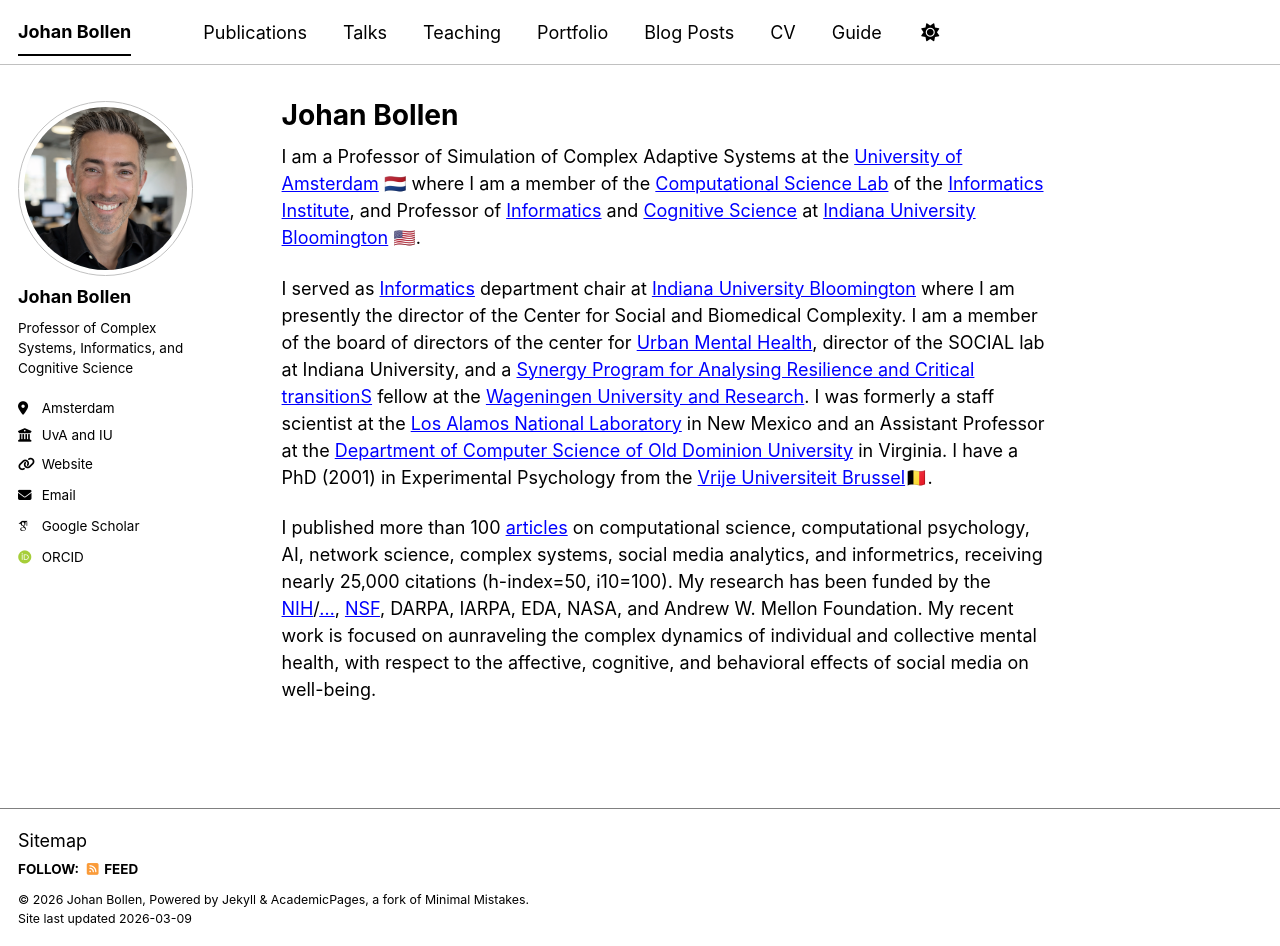
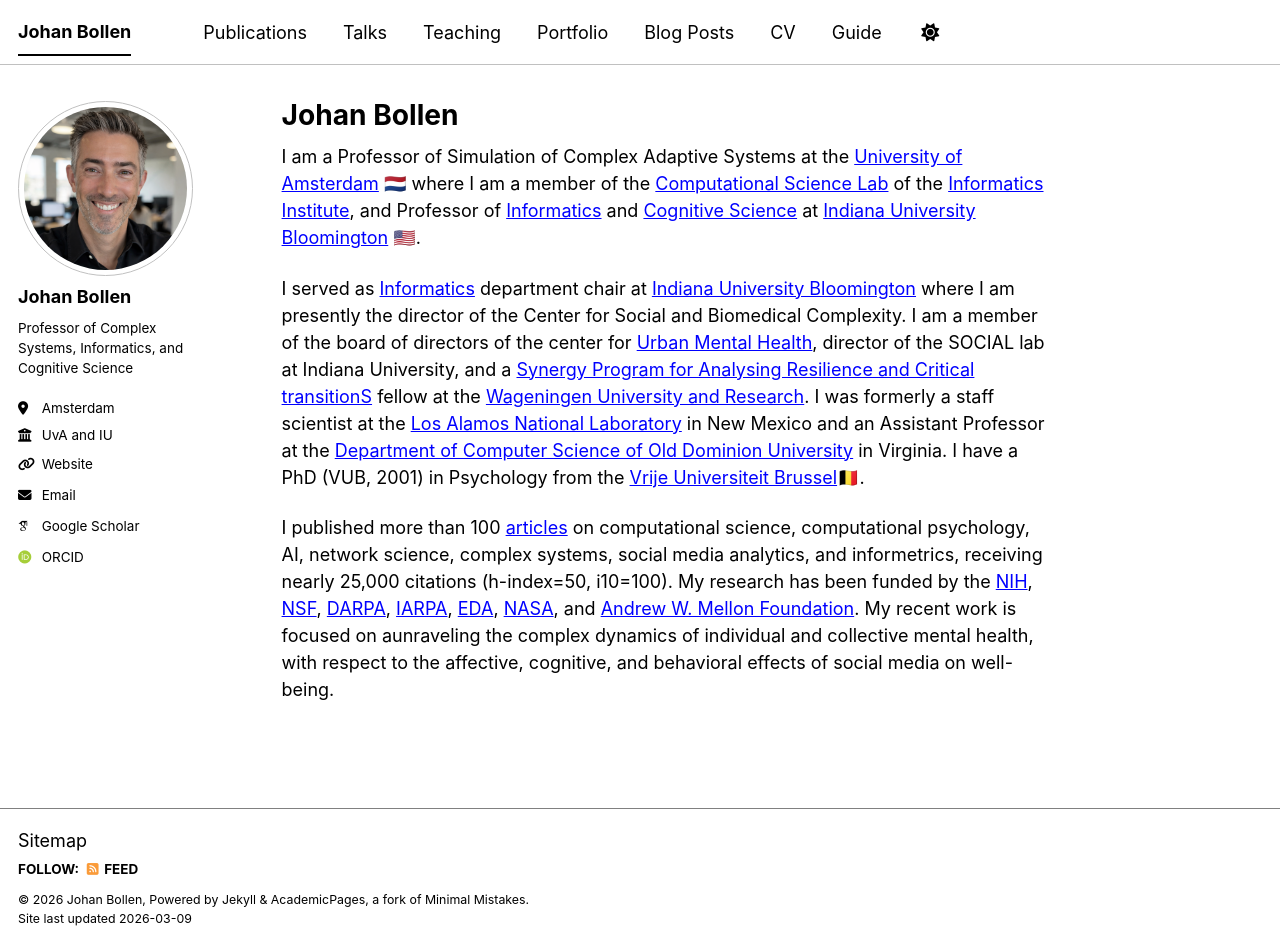
Before and after one commit to jbollen/jbollen.github.io, a Jekyll site: the page built from _pages/about.md, in a window 1280 px wide and 946 px high. Built offline with Jekyll 4.4.1, drawn with Linux system fonts in a browser that asks for light colours; some web fonts are replaced; a script bundle is joined from its source files by our own code; library files that are not in the unit come from our copies.

Commit message:
Update about.md

```diff
--- a/_pages/about.md
+++ b/_pages/about.md
@@ -9,6 +9,6 @@
 
 I am a Professor of Simulation of Complex Adaptive Systems at the [University of Amsterdam](https://ivi.uva.nl/) 🇳🇱 where I am a member of the [Computational Science Lab](https://ivi.uva.nl/research/computational-science-lab-csl.html) of the [Informatics Institute](https://ivi.uva.nl/), and Professor of [Informatics](https://luddy.iu.edu/academics/units/informatics.html) and [Cognitive Science](https://cogs.indiana.edu/index.html) at [Indiana University Bloomington](https://luddy.iu.edu/) 🇺🇸.
 
-I served as [Informatics](https://luddy.iu.edu/academics/units/informatics.html) department chair at [Indiana University Bloomington](https://luddy.iu.edu/) where I am presently the director of the Center for Social and Biomedical Complexity. I am a member of the board of directors of the center for [Urban Mental Health](https://ias.uva.nl/research-themes/health-complexity/urban-mental-health/urban-mental-health.html), director of the SOCIAL lab at Indiana University, and a [Synergy Program for Analysing Resilience and Critical transitionS](https://sparcs-center.org/) fellow at the [Wageningen University and Research](https://www.wur.nl/). I was formerly a staff scientist at the [Los Alamos National Laboratory](https://www.lanl.gov/) in New Mexico and an Assistant Professor at the [Department of Computer Science of Old Dominion University](https://www.odu.edu/academics/programs/linked/computer-science) in Virginia. I have a PhD (2001) in Experimental Psychology from the [Vrije Universiteit Brussel](https://www.vub.be/nl)🇧🇪.
+I served as [Informatics](https://luddy.iu.edu/academics/units/informatics.html) department chair at [Indiana University Bloomington](https://luddy.iu.edu/) where I am presently the director of the Center for Social and Biomedical Complexity. I am a member of the board of directors of the center for [Urban Mental Health](https://ias.uva.nl/research-themes/health-complexity/urban-mental-health/urban-mental-health.html), director of the SOCIAL lab at Indiana University, and a [Synergy Program for Analysing Resilience and Critical transitionS](https://sparcs-center.org/) fellow at the [Wageningen University and Research](https://www.wur.nl/). I was formerly a staff scientist at the [Los Alamos National Laboratory](https://www.lanl.gov/) in New Mexico and an Assistant Professor at the [Department of Computer Science of Old Dominion University](https://www.odu.edu/academics/programs/linked/computer-science) in Virginia. I have a PhD (VUB, 2001) in Psychology from the [Vrije Universiteit Brussel](https://www.vub.be/nl)🇧🇪.
 
-I published more than 100 [articles](https://scholar.google.com/citations?user=jDmcdsUAAAAJ) on computational science, computational psychology, AI, network science, complex systems, social media analytics, and informetrics, receiving nearly 25,000 citations (h-index=50, i10=100). My research has been funded by the [NIH](https://reporter.nih.gov/search/MLU5MONQbEuDxz22AphwQQ/project-details/11181489)/[...](https://reporter.nih.gov/search/xt1HDZYWO0OD6rHvyazLow/project-details/10752716), [NSF](https://www.nsf.gov/awardsearch/show-award?AWD_ID=1636636), DARPA, IARPA, EDA, NASA, and Andrew W. Mellon Foundation. My recent work is focused on aunraveling the complex dynamics of individual and collective mental health, with respect to the affective, cognitive, and behavioral effects of social media on well-being.
+I published more than 100 [articles](https://scholar.google.com/citations?user=jDmcdsUAAAAJ) on computational science, computational psychology, AI, network science, complex systems, social media analytics, and informetrics, receiving nearly 25,000 citations (h-index=50, i10=100). My research has been funded by the [NIH](https://www.nih.gov/), [NSF](https://www.nsf.gov/), [DARPA](https://www.darpa.mil/), [IARPA](https://www.iarpa.gov/), [EDA](https://www.eda.gov/), [NASA](https://www.nasa.gov/), and [Andrew W. Mellon Foundation](https://www.mellon.org/). My recent work is focused on aunraveling the complex dynamics of individual and collective mental health, with respect to the affective, cognitive, and behavioral effects of social media on well-being.
```
